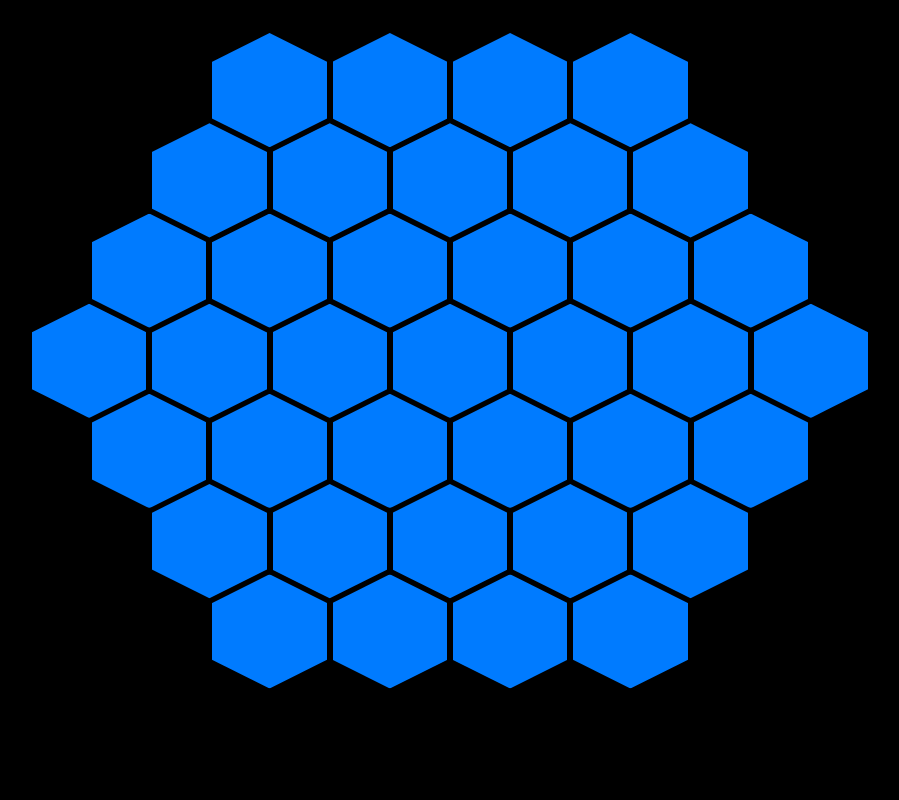
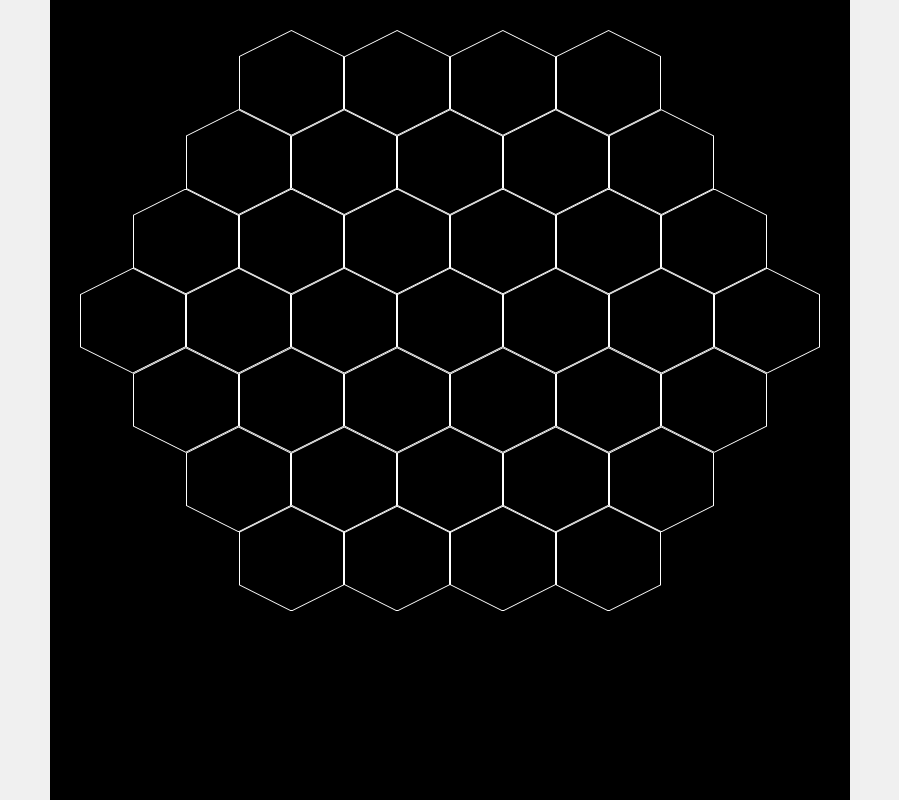
Before and after one commit to Paraldos/rpg-tools, a React (Vite) app: page / in a window 1280 px wide. Shown: the whole page, without its empty margins (190-1089 px from the left). Built offline with nearby package versions, Linux system fonts and the light colour scheme.

Commit message:
changed map into grid

```diff
--- a/src/components/hex-map/HexMap.css
+++ b/src/components/hex-map/HexMap.css
@@ -1,18 +1,10 @@
 .hex-map {
+  display: grid;
+
   background-color: black;
-
-  display: flex;
-  flex-direction: column;
   padding: 30px;
 
-  width: 100%;
   height: 100%;
+  max-height: 100%;
   aspect-ratio: 1 / 1;
-  max-height: 100%;
-  max-width: 100%;
 }
-
-.hex-row {
-  display: flex;
-  justify-content: center;
-}
--- a/src/components/hex-map/HexMap.jsx
+++ b/src/components/hex-map/HexMap.jsx
@@ -1,57 +1,47 @@
-import { useEffect, useState } from "react";
 import "./HexMap.css";
 import Hexagon from "../hexagon/Hexagon";
 
 export default function HexMap() {
-  const widthOfField = 7;
-  const heightOfField = widthOfField;
+  const widthOfMap = 7;
+  const heightOfMap = widthOfMap;
+  const hexMapArray = [];
 
-  const [hexagonWidth, setHexagonWidth] = useState(
-    () => Math.min(window.innerWidth, window.innerHeight) / widthOfField
-  );
+  for (let row = 0; row < heightOfMap; row++) {
+    const middleRow = Math.floor(widthOfMap / 2);
+    const distanceFromMiddle = Math.abs(row - middleRow);
+    const fieldsInRow = widthOfMap - distanceFromMiddle;
+    let hexagon = { row: 0, col: 0 };
 
-  useEffect(() => {
-    const handleResize = () => {
-      setHexagonWidth(
-        Math.min(window.innerWidth, window.innerHeight) / widthOfField
-      );
-    };
+    for (let col = 0; col < fieldsInRow; col++) {
+      const colOffset = col + distanceFromMiddle / 2;
+      const columnStart = colOffset * 2 + 1;
+      const columnEnd = colOffset * 2 + 3;
 
-    window.addEventListener("resize", handleResize);
-    return () => window.removeEventListener("resize", handleResize);
-  }, [widthOfField]);
+      let rowOffset = row;
+      const rowStart = row * 4 + 1 - rowOffset;
+      const rowEnd = row * 4 + 5 - rowOffset;
 
-  const hexFieldArray = [];
-  for (let row = 0; row < heightOfField; row++) {
-    const middleRow = Math.floor(widthOfField / 2);
-    const distanceFromMiddle = Math.abs(row - middleRow);
-    const fieldsInRow = widthOfField - distanceFromMiddle;
-
-    const rowArray = [];
-    for (let col = 0; col < fieldsInRow; col++) {
-      rowArray.push(1);
+      hexagon = { columnStart, columnEnd, rowStart, rowEnd };
+      hexMapArray.push(hexagon);
     }
-
-    hexFieldArray.push(rowArray);
   }
 
   return (
-    <div className="hex-map">
-      {hexFieldArray.map((row, rowIndex) => (
     <div
-          className="hex-row"
-          key={rowIndex}
+      className="hex-map"
       style={{
-            transform: `translateY(-${rowIndex * 25}%)`,
+        gridTemplateColumns: `repeat(${widthOfMap * 2}, 1fr)`,
+        gridTemplateRows: `repeat(${heightOfMap * 4}, 1fr)`,
       }}
     >
-          {row.map((cell, colIndex) => (
+      {hexMapArray.map((hexagon, index) => (
         <Hexagon
-              key={`${rowIndex}-${colIndex}`}
-              hexagonWidth={hexagonWidth}
+          key={index}
+          columnStart={hexagon.columnStart}
+          columnEnd={hexagon.columnEnd}
+          rowStart={hexagon.rowStart}
+          rowEnd={hexagon.rowEnd}
         />
-          ))}
-        </div>
       ))}
     </div>
   );
--- a/src/components/hexagon/Hexagon.css
+++ b/src/components/hexagon/Hexagon.css
@@ -1,8 +1,18 @@
+.hexagon-border {
+  width: 100%;
+  height: 100%;
+  position: relative;
+  clip-path: polygon(-50% 50%, 50% 100%, 150% 50%, 50% 0);
+  background-color: white;
+  padding: 1px;
+}
+
 .hexagon {
-  background-color: #007bff;
+  background-color: black;
   aspect-ratio: cos(30deg);
   clip-path: polygon(-50% 50%, 50% 100%, 150% 50%, 50% 0);
-  margin: 3px;
+  height: 100%;
+  width: 100%;
 }
 
 .hexagon:hover {
--- a/src/components/hexagon/Hexagon.jsx
+++ b/src/components/hexagon/Hexagon.jsx
@@ -1,13 +1,19 @@
 import "./Hexagon.css";
 
-export default function HexField({ hexagonWidth }) {
+export default function HexField({ columnStart, columnEnd, rowStart, rowEnd }) {
   return (
-    <div
-      className="hexagon"
-      style={{
-        width: `${hexagonWidth}px`,
-        height: `${hexagonWidth}px`,
-      }}
-    ></div>
+    <>
+      <div
+        className="hexagon-border"
+        style={{
+          gridColumnStart: columnStart,
+          gridColumnEnd: columnEnd,
+          gridRowStart: rowStart,
+          gridRowEnd: rowEnd,
+        }}
+      >
+        <div className="hexagon"></div>
+      </div>
+    </>
   );
 }
```
Lines whose indentation alone changed are shown as unchanged.
